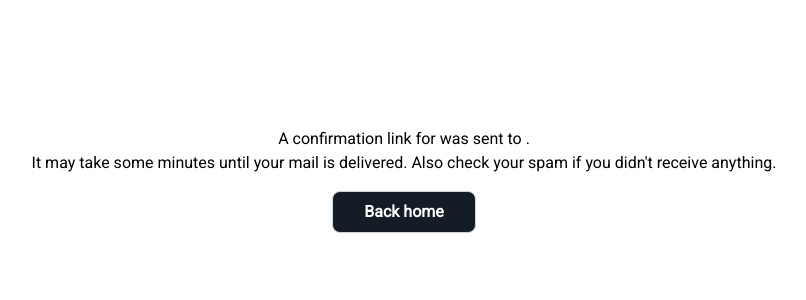
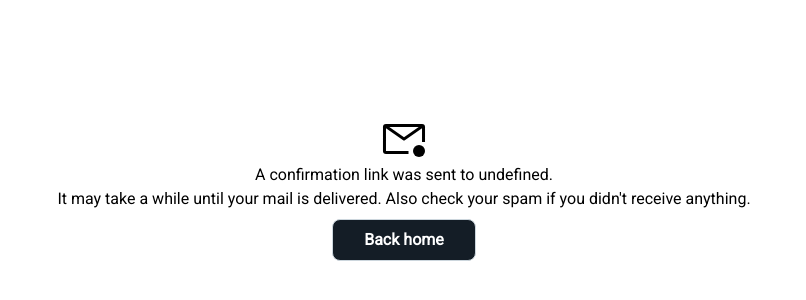
Before and after one commit to nilsfs7/fsmeet-frontend, a Next.js app: page /registration/pending in a window 1280 px wide. Shown: the part 212-512 px from the top of the page, without its empty margins (236-1042 px from the left). Built offline with nearby package versions, Linux system fonts and the light colour scheme.

Commit message:
registration: add mail icon

```diff
--- a/pages/registration/confirm.tsx
+++ b/pages/registration/confirm.tsx
@@ -7,17 +7,17 @@ const RegistrationConfirmation: NextPage = (props: any) => {
   let confirmationSuccessful: boolean = props.data;
 
   return (
-    <>
-      <div className={'flex h-screen columns-1 flex-col items-center justify-center'}>
-        {confirmationSuccessful ? <div>Registration successful</div> : <div>{`Something went worng :(`}</div>}
+    <div className={'flex h-screen flex-col items-center justify-center'}>
+      <div className="mx-2 text-center">
+        <div>{confirmationSuccessful ? `Registration successful` : `Something went worng :(`}</div>
 
-        <div className="flex justify-center py-2">
+        <div className="mt-2">
           <Link href={routeLogin}>
             <TextButton text="Proceed" />
           </Link>
         </div>
       </div>
-    </>
+    </div>
   );
 };
 
--- a/pages/registration/pending.tsx
+++ b/pages/registration/pending.tsx
@@ -2,26 +2,27 @@ import { NextPage } from 'next';
 import TextButton from '@/components/common/TextButton';
 import { useRouter } from 'next/router';
 import Link from 'next/link';
+import { imgMailIncoming } from '@/types/consts/images';
+import Image from 'next/image';
 
 const RegistrationPending: NextPage = () => {
   const router = useRouter();
-  const { username, email } = router.query;
+  const { email } = router.query;
 
   return (
-    <>
-      <div className={'flex h-screen columns-1 flex-col items-center justify-center'}>
-        <div className="mx-2 text-center">
-          A confirmation link for {username} was sent to {email}.
-        </div>
-        <div className="mx-2 text-center">{`It may take some minutes until your mail is delivered. Also check your spam if you didn't receive anything.`}</div>
+    <div className={'flex h-screen flex-col items-center justify-center'}>
+      <div className="mx-2 text-center">
+        <Image src={imgMailIncoming} width={0} height={0} sizes="100vw" className={`h-12 w-full`} alt={'image'} />
 
-        <div className="m-2 flex justify-center py-2">
+        <div>{`A confirmation link was sent to ${email}`}.</div>
+        <div>{`It may take a while until your mail is delivered. Also check your spam if you didn't receive anything.`}</div>
+        <div className="mt-2">
           <Link href="/">
             <TextButton text="Back home" />
           </Link>
         </div>
       </div>
-    </>
+    </div>
   );
 };
 
--- a/types/consts/images.ts
+++ b/types/consts/images.ts
@@ -3,6 +3,8 @@ export const imgUserNoImg = '/profile/user.svg';
 export const imgUserDefaultImg = '/jury/judge-no-img.png';
 export const imgMeeting = '/event/meeting.svg';
 export const imgCompetition = '/event/competition.svg';
+
+export const imgMailIncoming = '/registration/mail.svg';
 
 export const imgGoodBye = '/account/bye.svg';
 
```
Also changed, not shown: public/registration/mail.svg (added), 1 other file (tests, documents, lock files or other folders).
